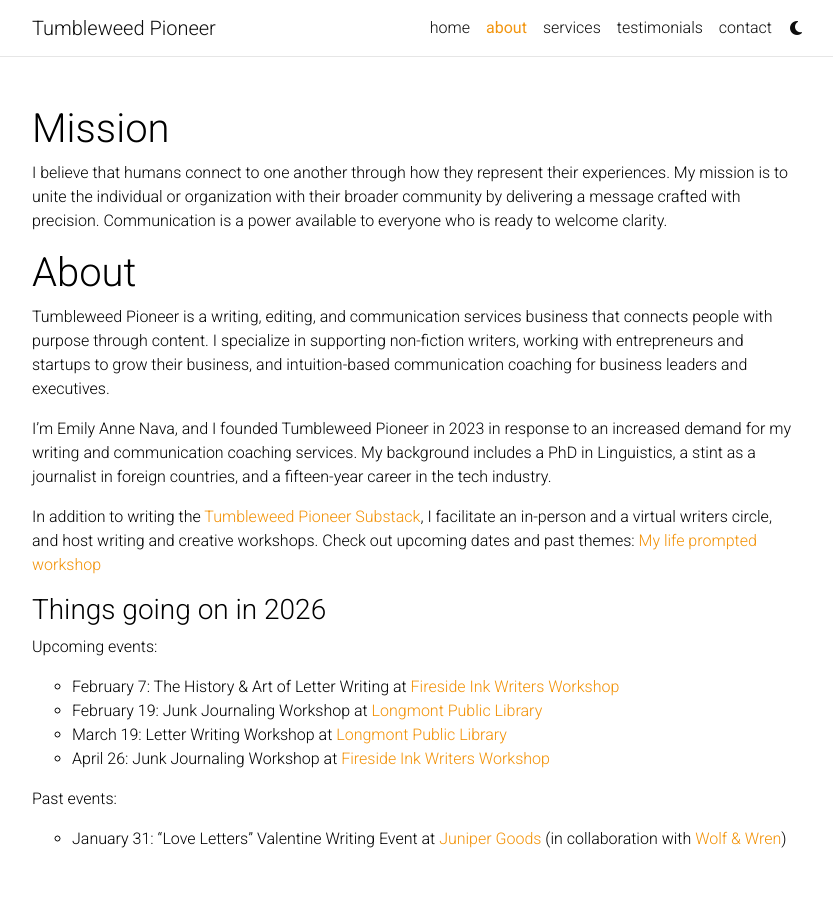
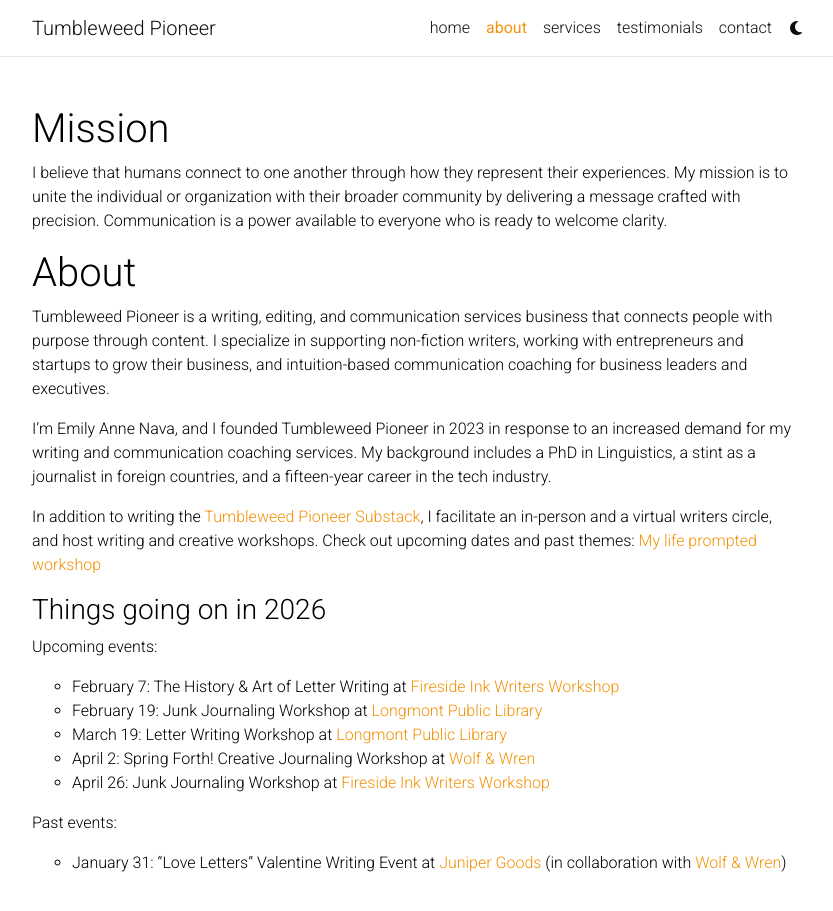
Before and after one commit to kndl/tumbleweed-pioneer, a Jekyll site: the page built from _pages/about.md, in a window 1280 px wide and 961 px high. Shown: the top 911 px of the window, without its empty margins (223-1056 px from the left). Built offline with Jekyll 4.4.1, drawn with Linux system fonts in a browser that asks for light colours; a style sheet for code colours, icons or effects is not loaded.

Commit message:
Update about.md
Added in workshop date

```diff
--- a/_pages/about.md
+++ b/_pages/about.md
@@ -22,6 +22,7 @@
 - February 7: The History & Art of Letter Writing at [Fireside Ink Writers Workshop](https://givebutter.com/c6ZLQI)
 - February 19: Junk Journaling Workshop at [Longmont Public Library](https://longmontcolorado.gov/event/adults-creative-night-the-library-10/)
 - March 19: Letter Writing Workshop at [Longmont Public Library](https://longmontcolorado.gov/event/adults-creative-night-the-library-11/)
+- April 2: Spring Forth! Creative Journaling Workshop at [Wolf & Wren](https://wolfandwren.com/)
 - April 26:  Junk Journaling Workshop at [Fireside Ink Writers Workshop](https://www.firesideinkwriters.org/workshops-events/)
 
 Past events:
```
